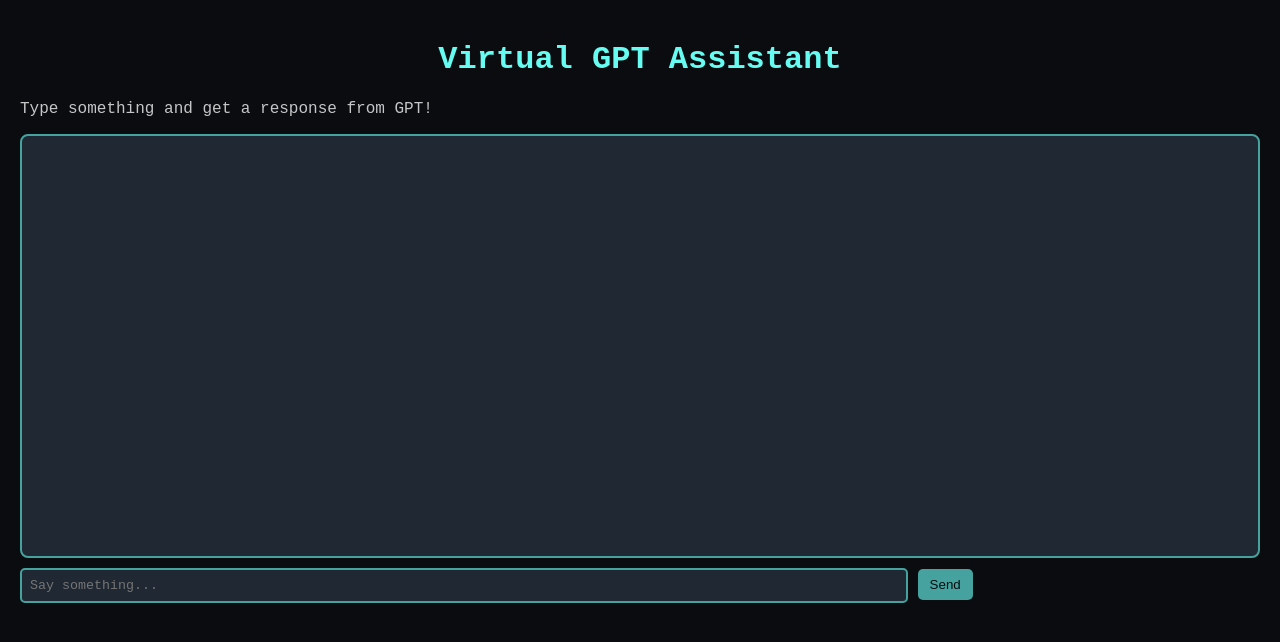
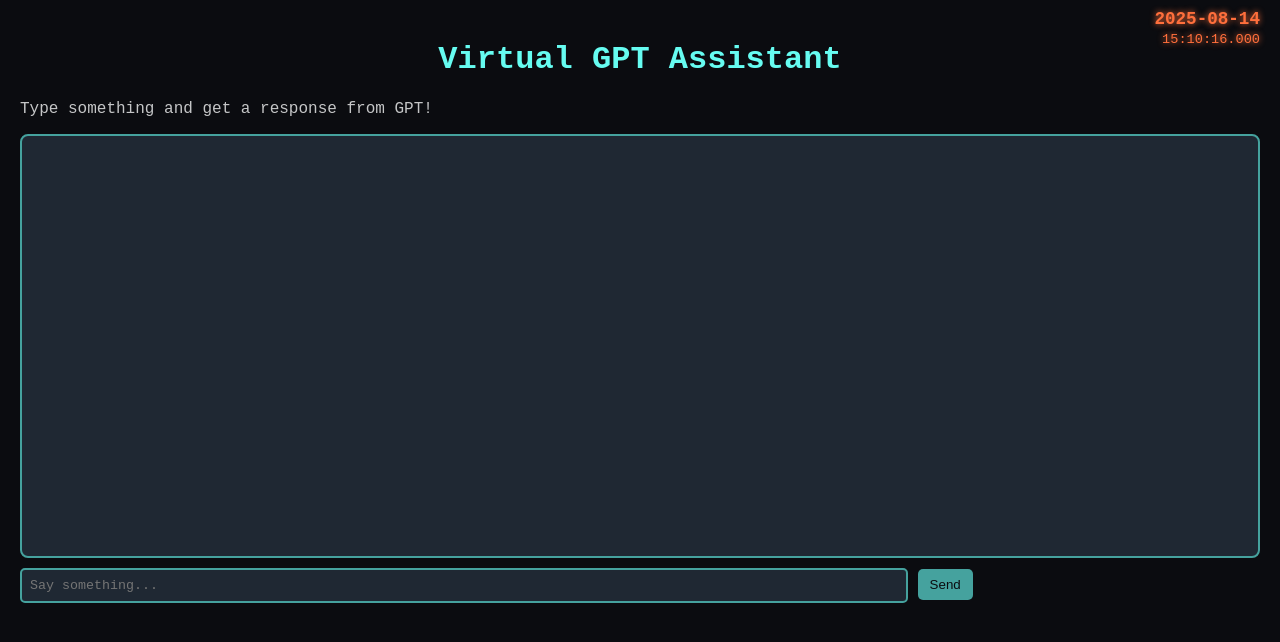
Before and after one commit to c-prole/MobileAssistant, a website: page index.html in a window 1280 px wide. Drawn offline with Linux system fonts and the light colour scheme.

Commit message:
clock add

```diff
--- a/index.html
+++ b/index.html
@@ -5,6 +5,8 @@
   <meta charset="UTF-8">
   <title>GPT Chat Assistant</title>
   <link rel="stylesheet" href="style.css">
+
+  <div id="clock" class="console-clock"></div>
 </head>
 
 <body>
--- a/script.js
+++ b/script.js
@@ -35,6 +35,29 @@
   }
 }
 
+function updateClock() {
+  const clockEl = document.getElementById("clock");
+  const now = new Date();
+
+  const year = now.getFullYear();
+  const month = String(now.getMonth() + 1).padStart(2, '0');
+  const day = String(now.getDate()).padStart(2, '0');
+
+  const hours = String(now.getHours()).padStart(2, '0');
+  const minutes = String(now.getMinutes()).padStart(2, '0');
+  const seconds = String(now.getSeconds()).padStart(2, '0');
+  const milliseconds = String(now.getMilliseconds()).padStart(3, '0');
+
+  const dateStr = `${year}-${month}-${day}`;
+  const timeStr = `${hours}:${minutes}:${seconds}.${milliseconds}`;
+
+  clockEl.innerHTML = `<span class="date">${dateStr}</span><br><span class="time">${timeStr}</span>`;
+}
+
+// Update every millisecond
+setInterval(updateClock, 1);
+updateClock(); // initial call
+
 // Handle form submit
 chatForm.addEventListener("submit", async (e) => {
   e.preventDefault();
--- a/style.css
+++ b/style.css
@@ -1,6 +1,8 @@
 body {
-  background-color: #0b0c10; /* dark console background */
-  color: #c5c6c7; /* light gray text */
+  background-color: #0b0c10;
+  /* dark console background */
+  color: #c5c6c7;
+  /* light gray text */
   font-family: 'Courier New', monospace;
   margin: 0;
   padding: 20px;
@@ -32,11 +34,13 @@
 
 /* User messages */
 .user-message {
-  background-color: #66fcf1; /* bright teal */
+  background-color: #66fcf1;
+  /* bright teal */
   color: #0b0c10;
   font-weight: bold;
   text-align: left;
-  border-left: 3px solid #ff6f3c; /* subtle orange accent */
+  border-left: 3px solid #ff6f3c;
+  /* subtle orange accent */
 }
 
 /* GPT messages */
@@ -45,12 +49,14 @@
   border: 1px solid #66fcf1;
   color: #66fcf1;
   text-align: right;
-  box-shadow: 0 0 8px #66fcf133; /* subtle glow */
+  box-shadow: 0 0 8px #66fcf133;
+  /* subtle glow */
 }
 
 /* Token / cost info */
 .info-message {
-  color: #ff6f3c;       /* orange accent for info */
+  color: #ff6f3c;
+  /* orange accent for info */
   font-size: 0.8em;
   font-style: italic;
   margin-left: 5px;
@@ -90,7 +96,8 @@
 
 button:hover {
   box-shadow: 0 0 10px #ff6f3c;
-  background-color: #66fcf1; /* slight teal accent on hover */
+  background-color: #66fcf1;
+  /* slight teal accent on hover */
 }
 
 /* Scrollbar styling */
@@ -106,3 +113,23 @@
   background-color: #45a29e;
   border-radius: 4px;
 }
+
+.console-clock {
+  position: absolute;
+  top: 10px;
+  right: 20px;
+  font-family: 'Courier New', monospace;
+  color: #ff6f3c;          /* orange accent */
+  text-align: right;
+  line-height: 1.2em;       /* tighter spacing between lines */
+  text-shadow: 0 0 6px #ff6f3c; /* subtle glow */
+}
+
+.console-clock .date {
+  font-size: 1.1em;        /* slightly larger */
+  font-weight: bold;
+}
+
+.console-clock .time {
+  font-size: 0.85em;       /* smaller than date */
+}
```
